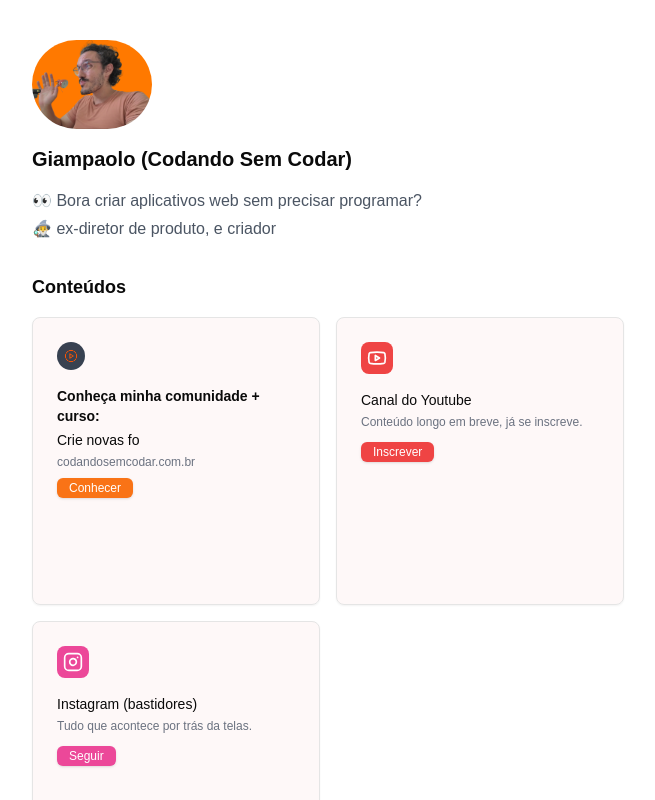
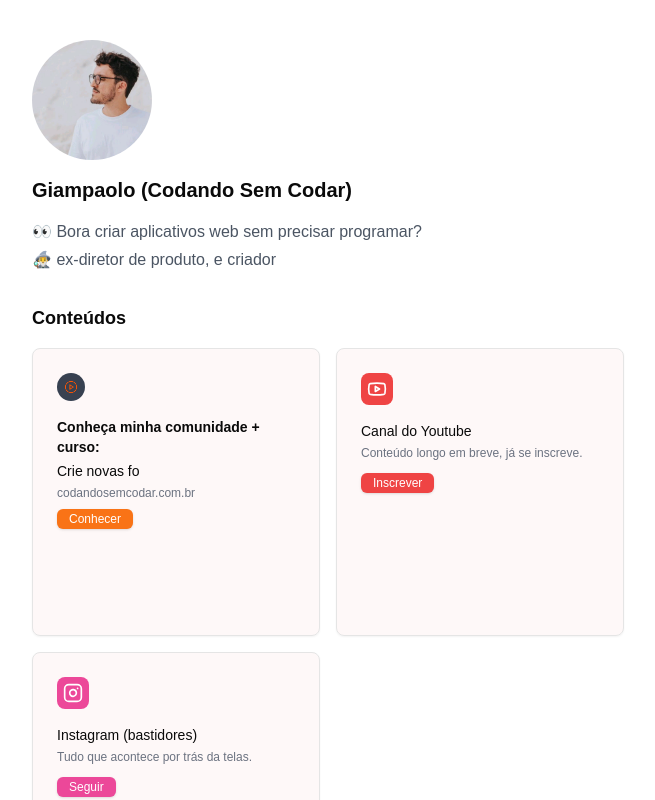
Before and after one commit to giamlepore/giampaolo, a Next.js app: page / in a window 1280 px wide. Shown: the top 800 px of the page, without its empty margins (312-967 px from the left). Built offline with nearby package versions, Linux system fonts and the light colour scheme.

Commit message:
new image profile

```diff
--- a/app/page.tsx
+++ b/app/page.tsx
@@ -10,7 +10,7 @@ export default function ProfilePage() {
       {/* Profile Section */}
       <div className="flex flex-col items-start space-y-4">
         <Image
-          src="/eu2.png"
+          src="/eu.jpeg"
           alt="Profile picture"
           width={120}
           height={120}
```
